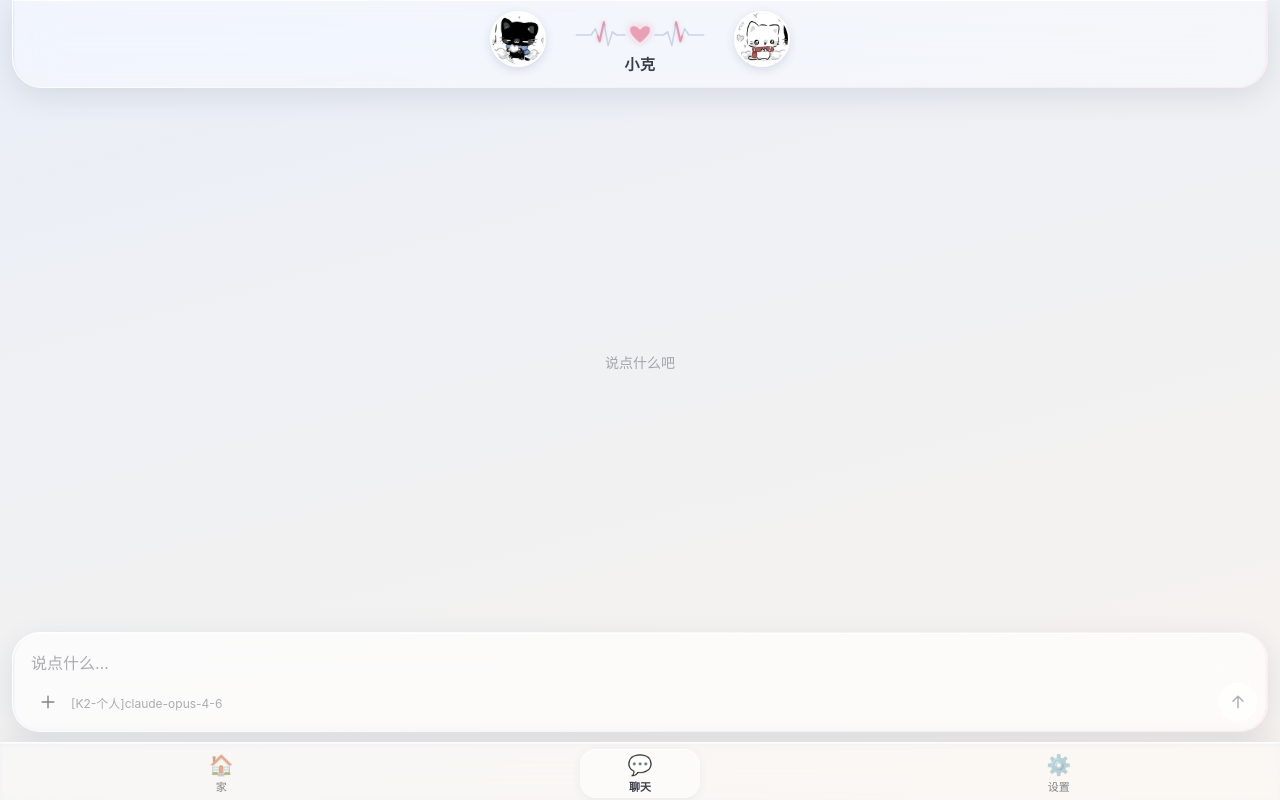
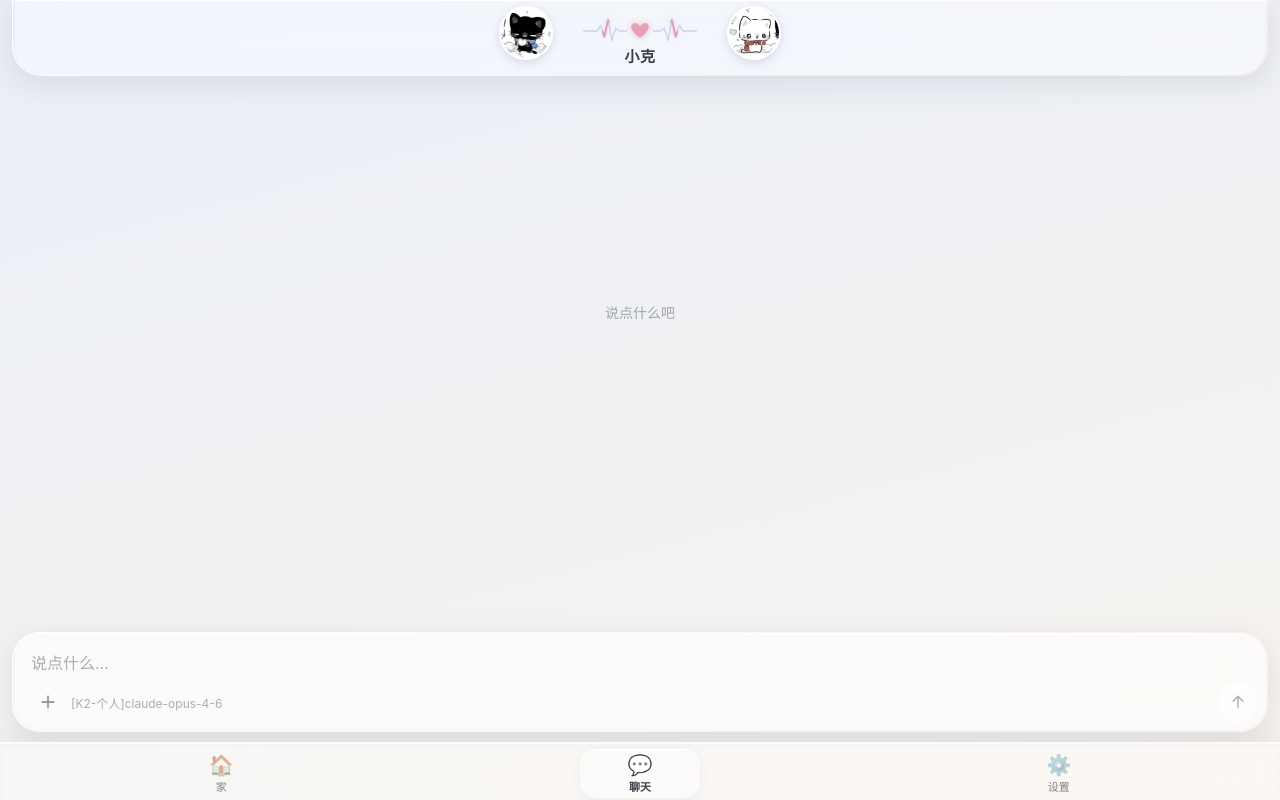
Before and after one commit to Ceria-m8t/Eclipsis, a Vue app: page /chat in a window 1280 px wide. Built offline with nearby package versions, Linux system fonts and the light colour scheme.

Commit message:
顶栏整体上移、去掉聊天页状态栏下的灰条

```diff
--- a/src/views/Chat.vue
+++ b/src/views/Chat.vue
@@ -634,6 +634,7 @@ function toast(t: string) {
 
 // ================= 生命周期 =================
 onMounted(async () => {
+  document.documentElement.classList.add('chat-open')
   applyCustomCSS()
   try {
     const migrated = await migrateFromLocalStorage()
@@ -656,6 +657,7 @@ onMounted(async () => {
 })
 
 onBeforeUnmount(() => {
+  document.documentElement.classList.remove('chat-open')
   pageBackdrop.value = null
   ro?.disconnect()
   // 离开页面前把待保存的写进去
@@ -1069,14 +1071,15 @@ const subtitle = computed(() => settings.value.chatSubtitle || '')
   width: 100%;
   border-radius: 0 0 30px 30px;
   border-top: none;
-  padding: calc(var(--safe-top) + 4px) 16px 12px;
+  /* 头像中心大约在状态栏下沿，上半部分和时间、电量同一高度（参考图二） */
+  padding: calc(var(--safe-top) - 30px) 16px 8px;
   display: flex;
   align-items: center;
   justify-content: center;
-  gap: 14px;
+  gap: 12px;
 }
 .h-avatar {
-  width: 56px; height: 56px;
+  width: 54px; height: 54px;
   flex-shrink: 0;
   border-radius: 50%;
   object-fit: cover;
@@ -1084,16 +1087,16 @@ const subtitle = computed(() => settings.value.chatSubtitle || '')
   box-shadow: 0 3px 10px rgba(60, 72, 110, 0.16);
 }
 .header-mid {
-  flex: 0 1 160px;
+  flex: 0 1 150px;
   min-width: 0;
   display: flex;
   flex-direction: column;
   align-items: center;
   /* 心电图压在头像中线上，名字、状态往下挂（参考图二） */
-  padding-top: 14px;
-}
-
-.pulse { width: 100%; max-width: 150px; height: 34px; overflow: visible; }
+  padding-top: 16px;
+}
+
+.pulse { width: 100%; max-width: 142px; height: 30px; overflow: visible; }
 .pulse path { fill: none; stroke-linecap: round; stroke-linejoin: round; }
 .pulse-base { stroke: rgba(111, 134, 184, 0.3); stroke-width: 1.5; }
 .pulse-flow {
@@ -1136,7 +1139,7 @@ const subtitle = computed(() => settings.value.chatSubtitle || '')
 }
 
 .header-name {
-  margin-top: 4px;
+  margin-top: 2px;
   line-height: 1.25;
   font-size: 15px;
   font-weight: 600;
@@ -1147,7 +1150,7 @@ const subtitle = computed(() => settings.value.chatSubtitle || '')
   max-width: 100%;
 }
 .header-status {
-  margin-top: 2px;
+  margin-top: 0;
   display: inline-flex;
   align-items: center;
   gap: 4px;
@@ -1177,7 +1180,7 @@ const subtitle = computed(() => settings.value.chatSubtitle || '')
   overflow-y: auto;
   overscroll-behavior: contain;
   -webkit-overflow-scrolling: touch;
-  padding: calc(var(--safe-top) + 112px) 12px 0;
+  padding: calc(var(--safe-top) + 62px) 12px 0;
   display: flex;
   flex-direction: column;
 }
@@ -1732,4 +1735,6 @@ const subtitle = computed(() => settings.value.chatSubtitle || '')
 /* 键盘弹起时贴紧键盘。
    html 上的 .kb-open 由 viewport.ts 切换；放在非 scoped 样式里才能跨组件匹配 */
 html.kb-open .chat-page .input-footer { padding-bottom: 6px !important; }
+/* 聊天页：顶栏卡片已经垫在状态栏后面，去掉全局的灰色渐变条 */
+html.chat-open body::before { display: none !important; }
 </style>
```
